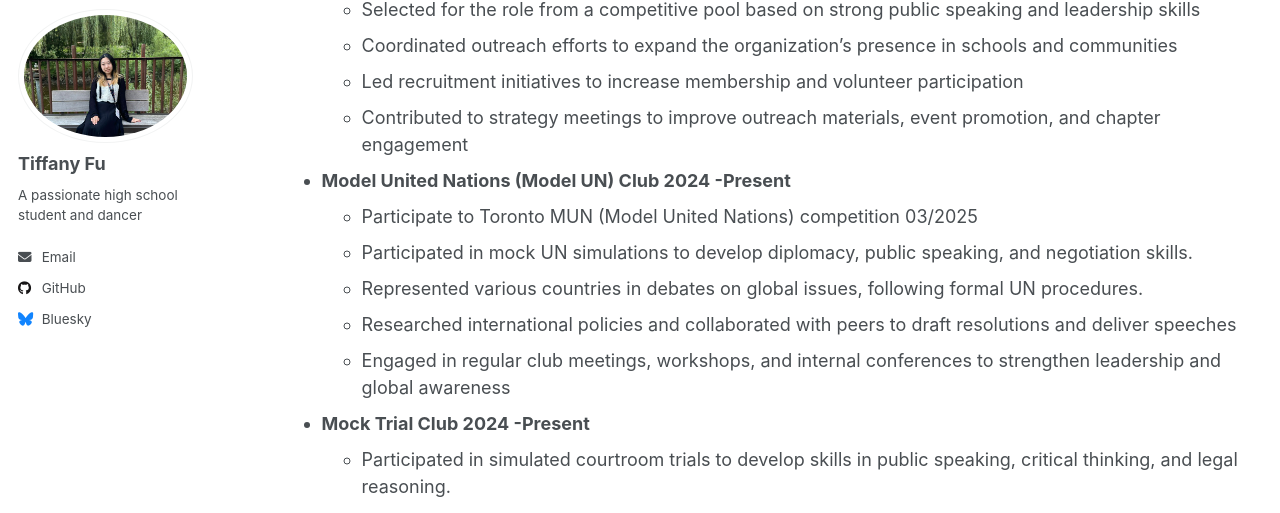
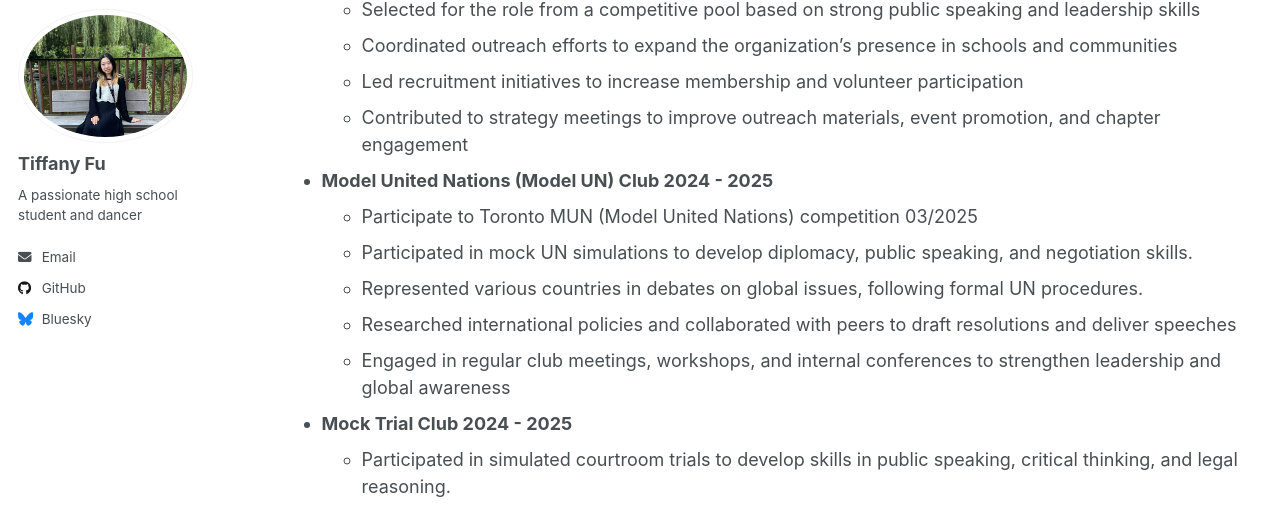
Before and after one commit to TiffanyJTFu/TiffanyTestWeb, a Jekyll site: the page built from _pages/cv.md, in a window 1280 px wide and 900 px high, scrolled down 2220 px. Shown: the part 90-603 px from the top of the window. Built offline with Jekyll 4.4.1, drawn with Linux system fonts in a browser that asks for light colours; a script that is not in the unit is left out; some of the changed text lies outside the part shown.

Commit message:
Update dates and details in CV entries

```diff
--- a/_pages/cv.md
+++ b/_pages/cv.md
@@ -57,13 +57,13 @@ ACHIEVEMENTS AND ACTIVITIES
    * Coordinated outreach efforts to expand the organization’s presence in schools and communities
    * Led recruitment initiatives to increase membership and volunteer participation
    * Contributed to strategy meetings to improve outreach materials, event promotion, and chapter engagement
-* **Model United Nations (Model UN) Club 2024 -Present**
+* **Model United Nations (Model UN) Club 2024 - 2025**
   * Participate to Toronto MUN (Model United Nations) competition 03/2025
   * Participated in mock UN simulations to develop diplomacy, public speaking, and negotiation skills.
   * Represented various countries in debates on global issues, following formal UN procedures.
   * Researched international policies and collaborated with peers to draft resolutions and deliver speeches
   * Engaged in regular club meetings, workshops, and internal conferences to strengthen leadership and global awareness
-* **Mock Trial Club 2024 -Present**
+* **Mock Trial Club 2024 - 2025**
   * Participated in simulated courtroom trials to develop skills in public speaking, critical thinking, and legal reasoning.
   * Collaborated with team members to prepare case materials, construct arguments, and role-play as attorneys and witnesses.
   * Engaged in legal discussions and competitive practice sessions to improve courtroom etiquette and debate strategies.
```
Also changed, not shown: other parts of _pages/cv.md (+1 -2 lines).
